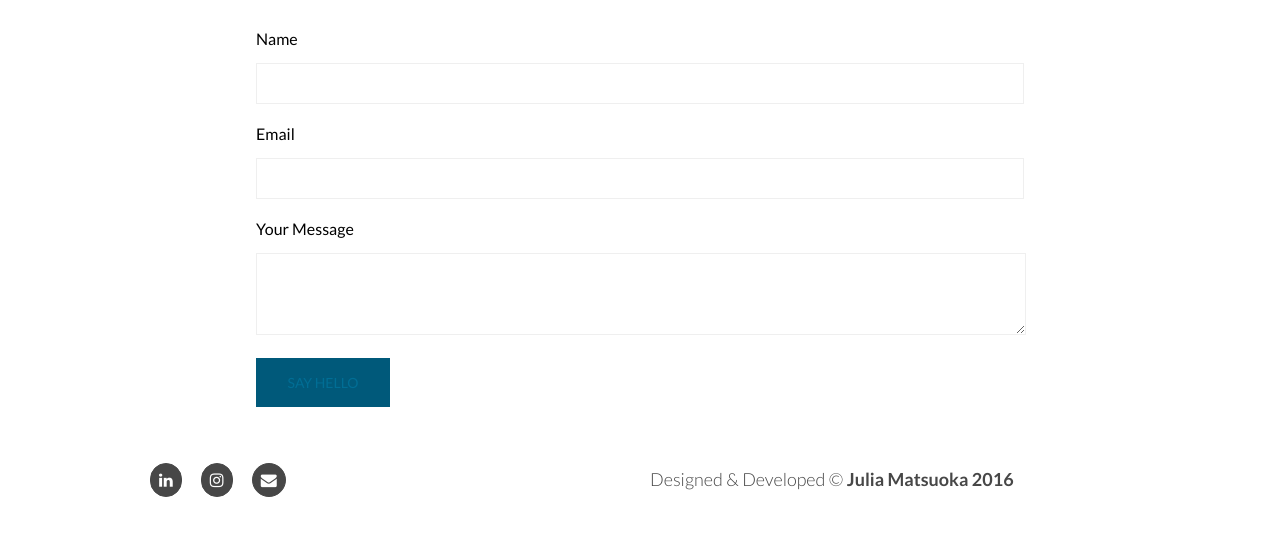
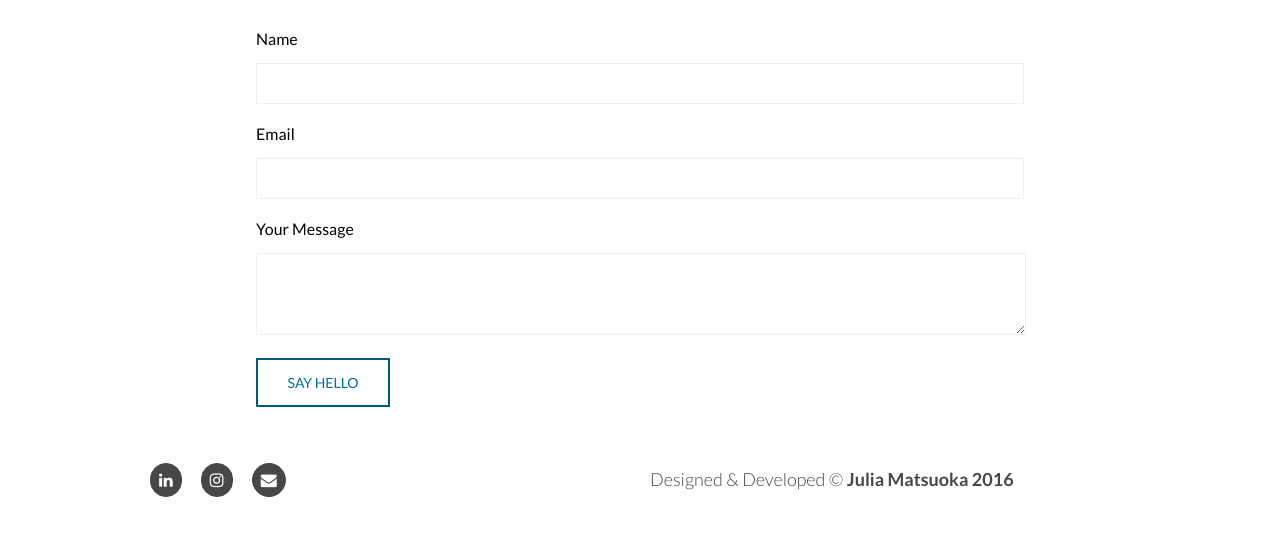
Before and after one commit to jmats/jmportfolio1, a plain HTML site: page contact.html in a window 1280 px wide. In both pictures the pointer is over the link "SAY HELLO". Shown: the part 253-788 px from the top of the page. Drawn offline with Linux system fonts and the light colour scheme.

Commit message:
BUTTONUPDATES

```diff
--- a/css/contact.css
+++ b/css/contact.css
@@ -315,7 +315,9 @@ textarea {
   height: 80px;
   width: 100%
 }
-
+.contactform a:hover {
+  background-color: #ffffff;
+}
 
 
 /* FOOTER */
```
